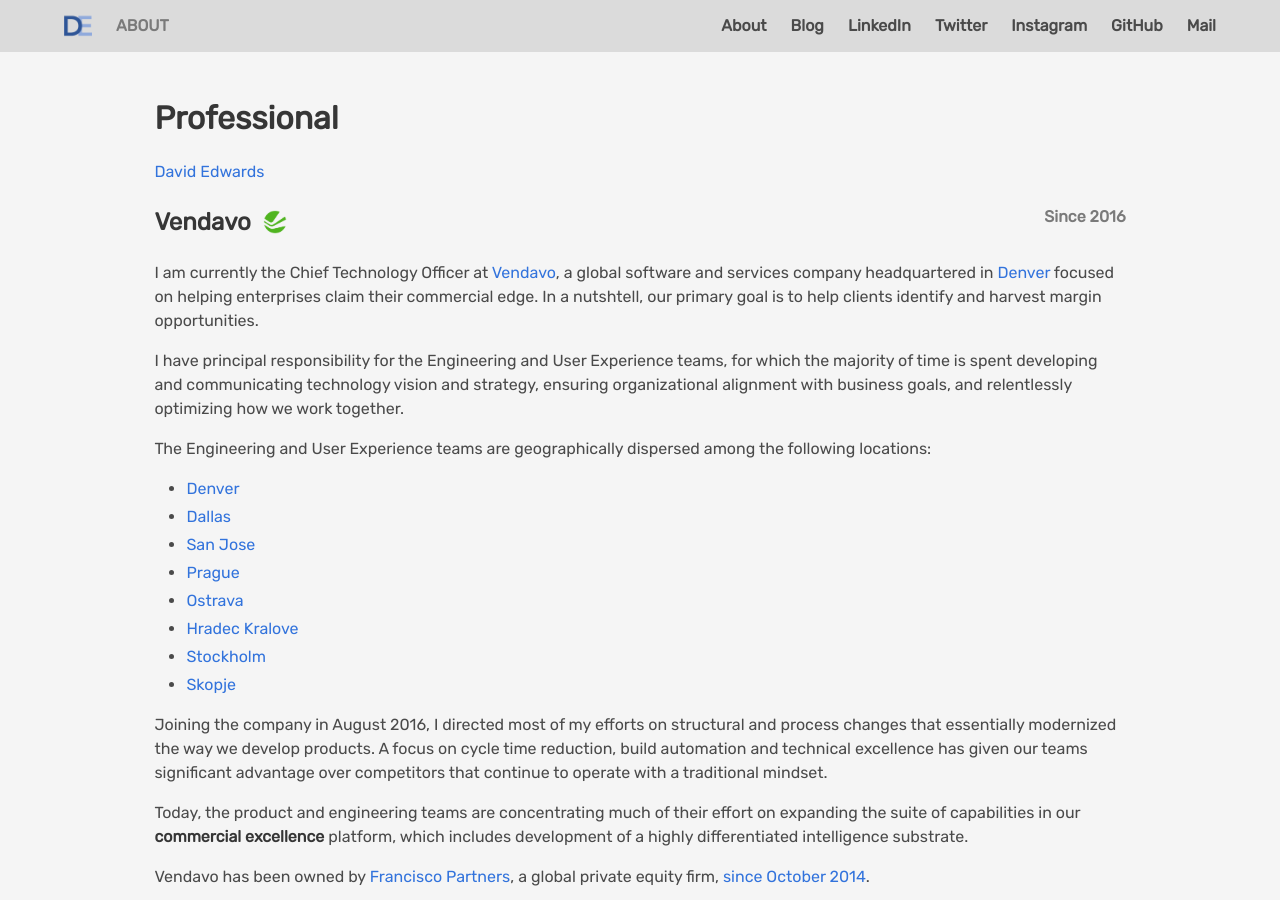
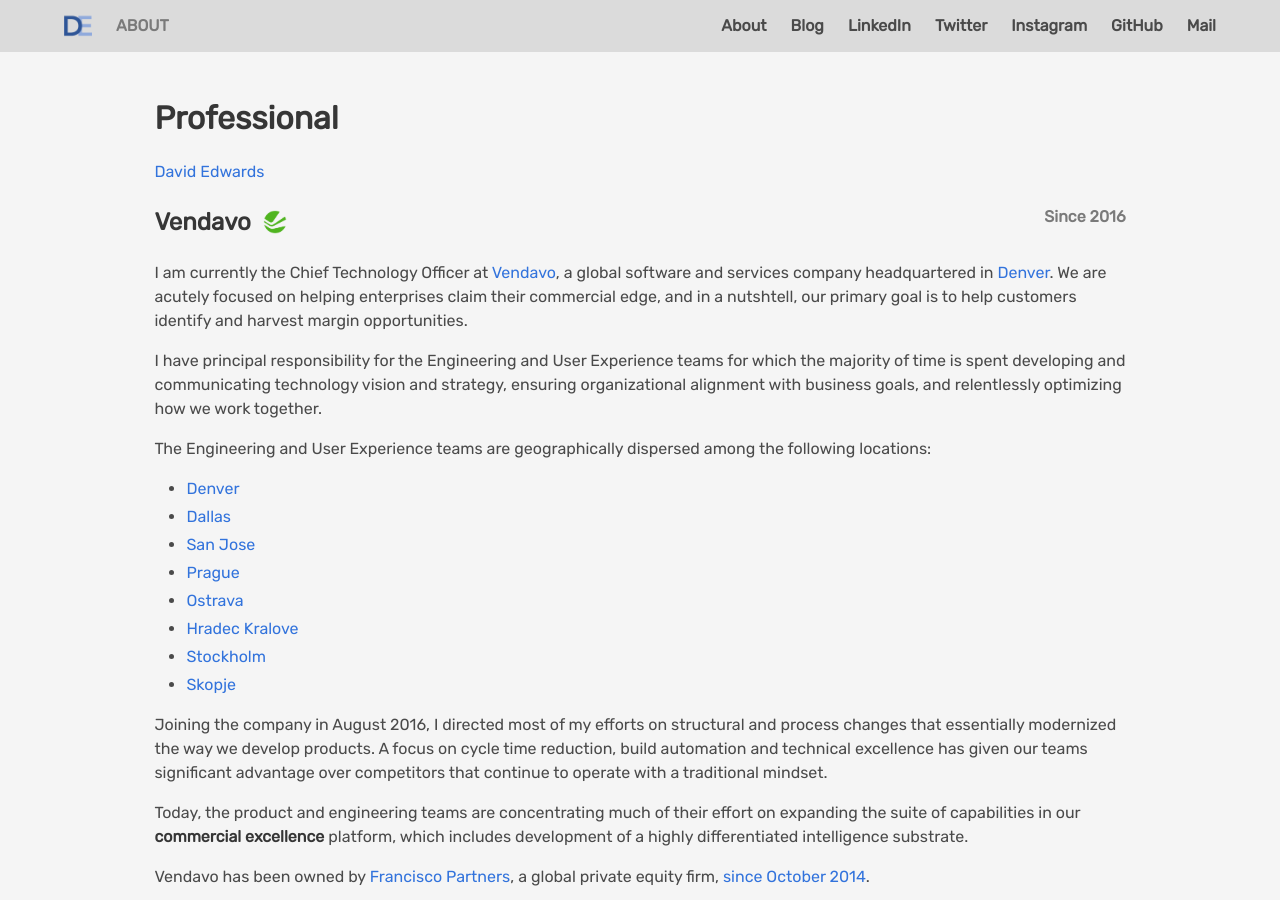
Before and after one commit to davidledwards/davidledwards.github.io, a Jekyll site: the page built from about/index.html, in a window 1280 px wide and 900 px high. Built offline with Jekyll 4.4.1, drawn with Linux system fonts in a browser that asks for light colours; nearby versions of some CDN libraries; comment, search, counter and statistics services are not loaded.

Commit message:
update about page

```diff
--- a/about/index.html
+++ b/about/index.html
@@ -28,10 +28,10 @@
     </div>
 </div>
 <p>
-    I am currently the Chief Technology Officer at <a href="http://www.vendavo.com">Vendavo</a>, a global software and services company headquartered in <a href="https://goo.gl/maps/YhCJhNTBw1S2">Denver</a> focused on helping enterprises claim their commercial edge. In a nutshtell, our primary goal is to help clients identify and harvest margin opportunities.
+    I am currently the Chief Technology Officer at <a href="http://www.vendavo.com">Vendavo</a>, a global software and services company headquartered in <a href="https://goo.gl/maps/YhCJhNTBw1S2">Denver</a>. We are acutely focused on helping enterprises claim their commercial edge, and in a nutshtell, our primary goal is to help customers identify and harvest margin opportunities.
 </p>
 <p>
-    I have principal responsibility for the Engineering and User Experience teams, for which the majority of time is spent developing and communicating technology vision and strategy, ensuring organizational alignment with business goals, and relentlessly optimizing how we work together.
+    I have principal responsibility for the Engineering and User Experience teams for which the majority of time is spent developing and communicating technology vision and strategy, ensuring organizational alignment with business goals, and relentlessly optimizing how we work together.
 </p>
 <p>
     The Engineering and User Experience teams are geographically dispersed among the following locations:
```
Also changed, not shown: other parts of about/index.html (+1 -0 lines).
